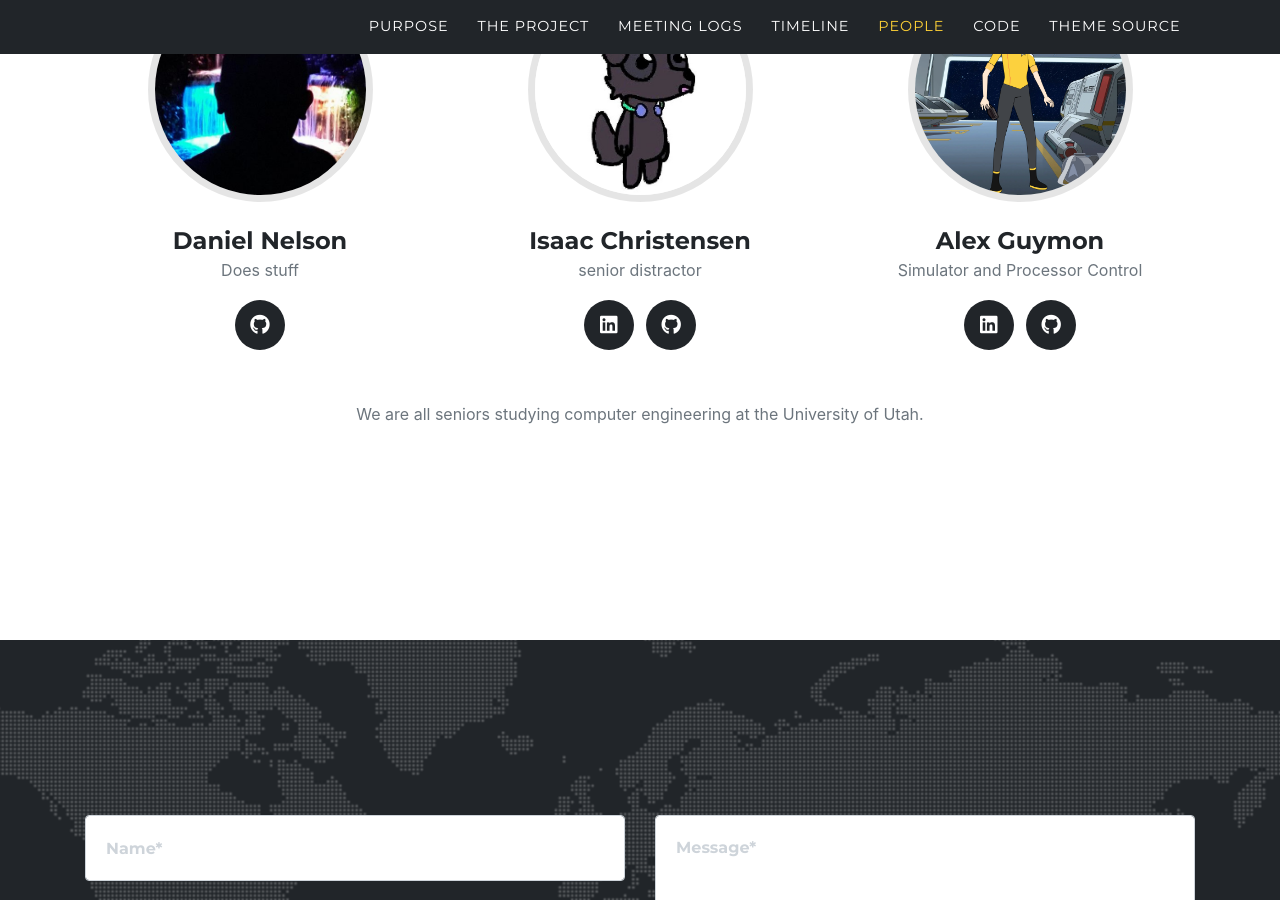
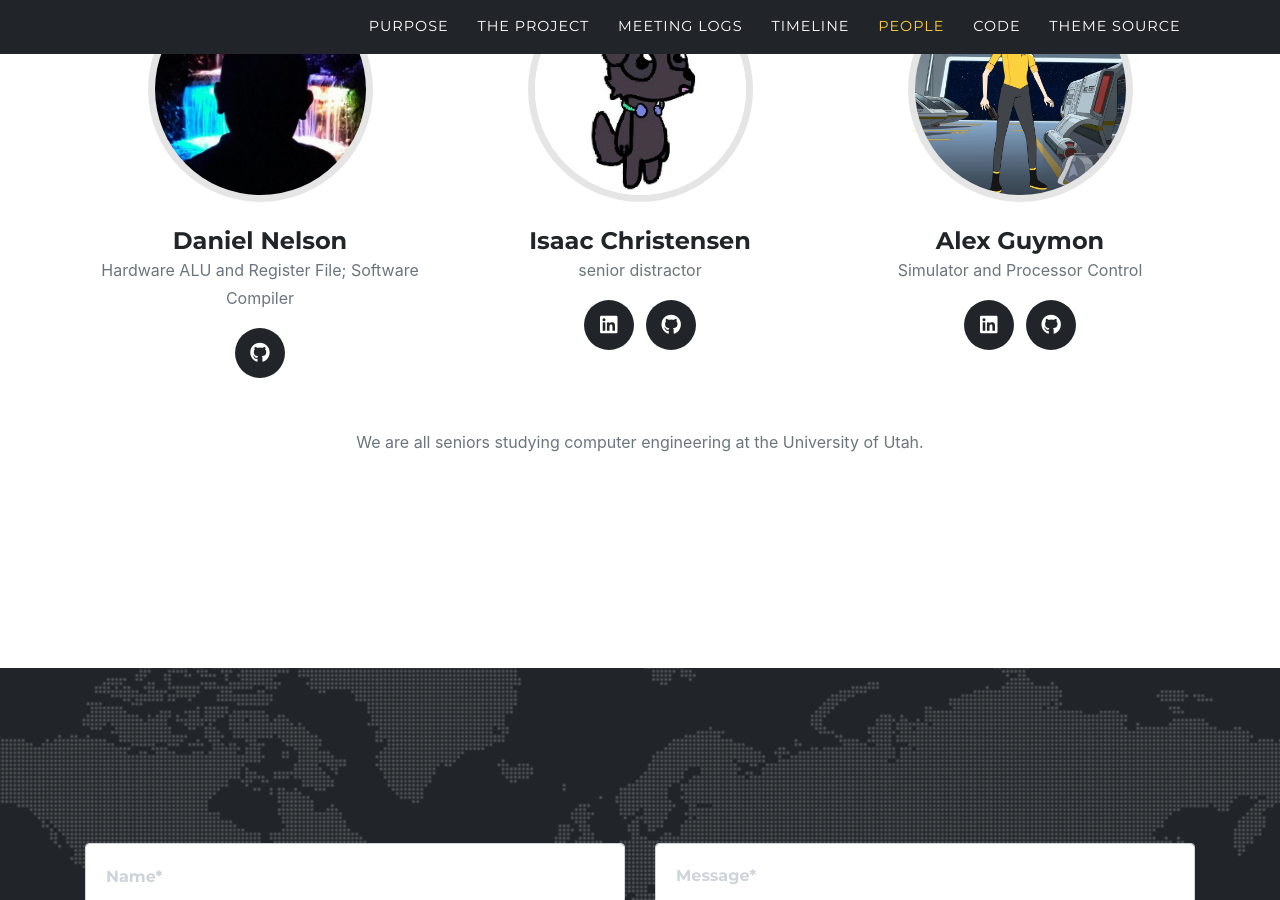
Before and after one commit to Schmorbonium/project-website, a Jekyll site: the page built from index.md, in a window 1280 px wide and 900 px high, scrolled down 4274 px. Built offline with Jekyll 4.4.1, drawn with Linux system fonts in a browser that asks for light colours; some web fonts are replaced.

Commit message:
Update my role

```diff
--- a/_data/sitetext.yml
+++ b/_data/sitetext.yml
@@ -67,7 +67,7 @@ en: &DEFAULT_EN
     section: team
     people: # note: Icons are pulled from https://fontawesome.com/
       - name: "Daniel Nelson"
-        role: "Does stuff"
+        role: "Hardware ALU and Register File; Software Compiler"
         image: assets/img/team/Daniel.jpg
         social:
           - url: https://github.com/dknelson9876
```
